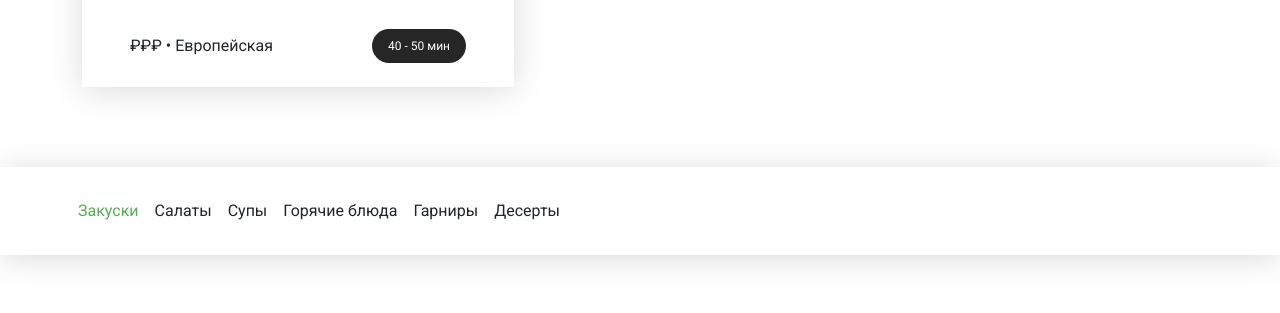
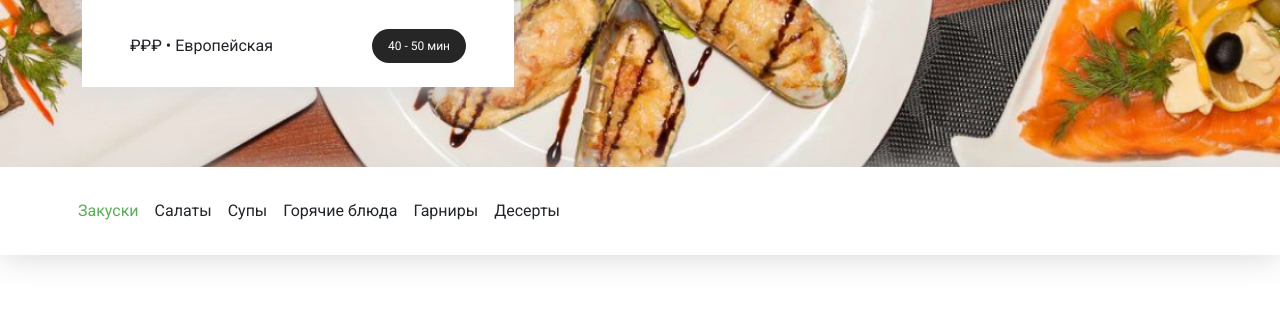
Before and after one commit to Sprada-rus/practic_uber_eats, a plain HTML site: page pushkin.html in a window 1280 px wide. Shown: the part 252-565 px from the top of the page. Drawn offline with nearby package versions, Linux system fonts and the light colour scheme; the site is published under a folder, as on GitHub Pages, so addresses that start at the root find nothing.

Commit message:
fix url image

```diff
--- a/pushkin.html
+++ b/pushkin.html
@@ -25,7 +25,7 @@
         </div>
     </header>
 
-    <div class="wallpaper-restaurant" style="--bg-image-x: url('/img/photo-restaurants/pushkin.jpg'); --bg-image-l: url('/img/photo-restaurants/pushkin-wallpaper-large.png'); --bg-image: url('/img/photo-restaurants/pushkin-wallpaper-max.jpg')">
+    <div class="wallpaper-restaurant" style="--bg-image-x: url('../img/photo-restaurants/pushkin.jpg'); --bg-image-l: url('../img/photo-restaurants/pushkin-wallpaper-large.png'); --bg-image: url('../img/photo-restaurants/pushkin-wallpaper-max.jpg')">
         <div class="container-lg">
             <div class="restaurant-title">
                 <h3>Трактир «Пушкин»</h3>
```
